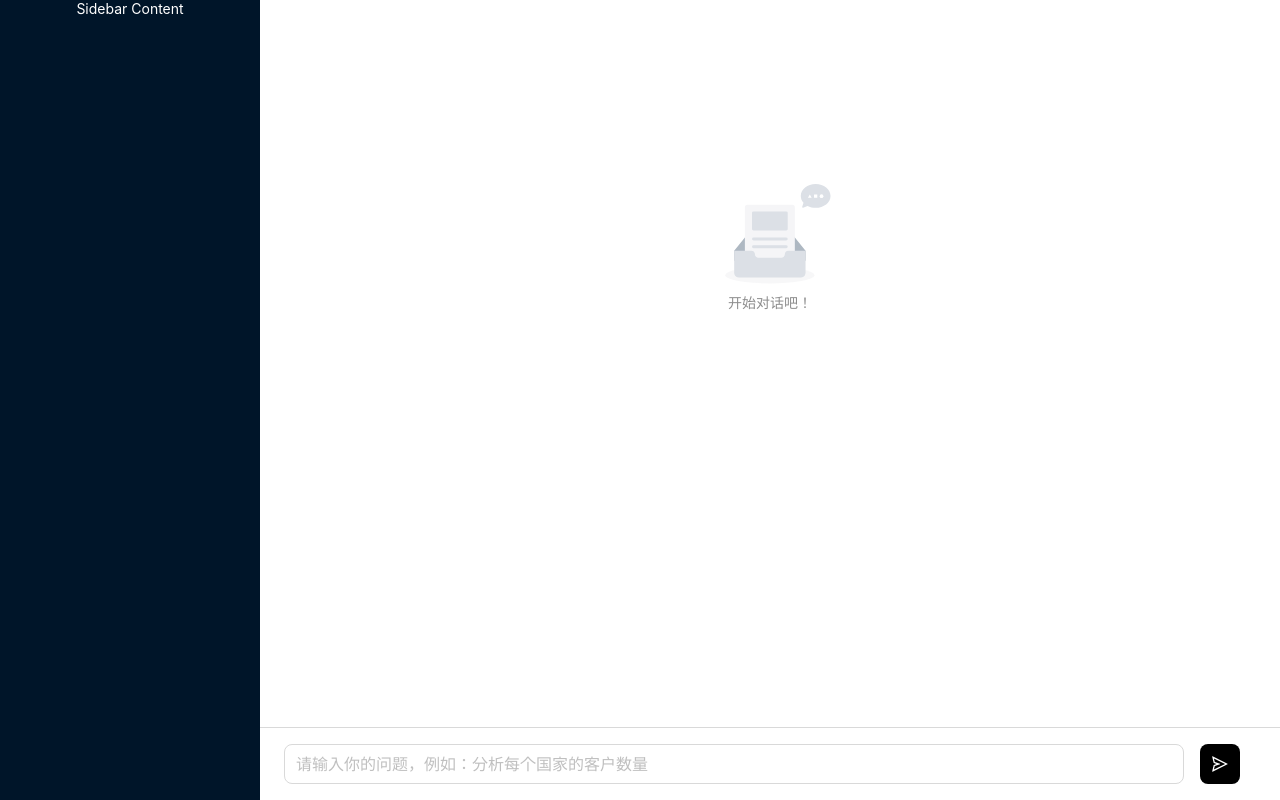
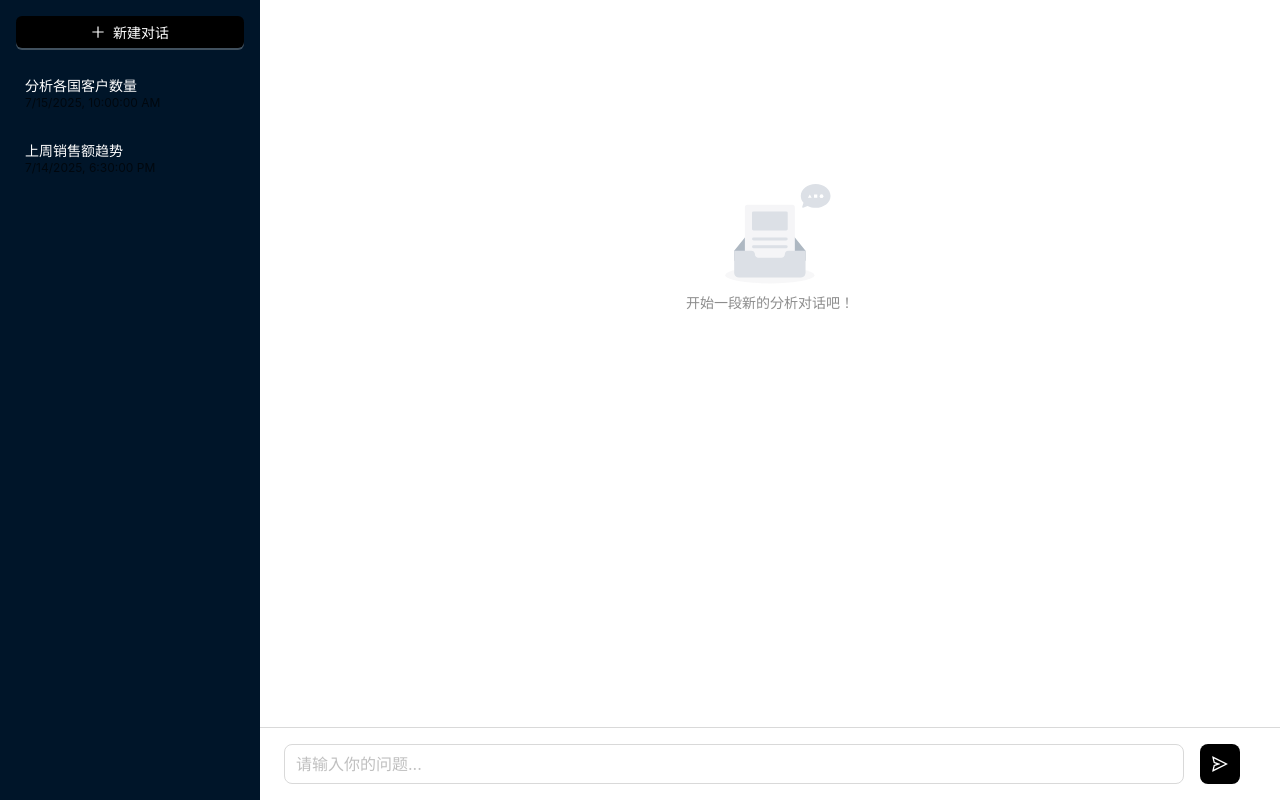
Before and after one commit to LXRL/nexus-agent-ui, a React (Vite) app: page / in a window 1280 px wide. Built offline with nearby package versions, Linux system fonts and the light colour scheme.

Commit message:
feat: 项目 MVP 开发完成

```diff
--- /dev/null
+++ b/src/api/conversationService.ts
@@ -0,0 +1,62 @@
+// src/api/conversationService.ts
+import apiClient from './index';
+import type { Message } from '../types';
+
+// API 文档中定义了获取指定会话历史的接口
+interface ConversationHistoryResponse {
+    id: string;
+    user_id: string;
+    title: string;
+    messages: Array<{
+        id: number;
+        conversation_id: string;
+        role: "user" | "assistant";
+        content: string; // 后端返回的是JSON字符串，前端需要解析
+        created_at: string;
+    }>
+    created_at: string;
+    updated_at: string;
+}
+
+// 获取单个会话的完整历史记录
+export const getConversationHistory = async (convId: string): Promise<Message[]> => {
+    const response = await apiClient.get<ConversationHistoryResponse>(`/conversations/${convId}`);
+
+    // 后端消息的 content 是一个 JSON 字符串，需要解析成我们的 MessageContentBlock[] 结构
+    const parsedMessages: Message[] = response.data.messages.map(msg => {
+        let contentBlocks: MessageContentBlock[] = [];
+        try {
+            // 用户消息的 content 是纯文本
+            if (msg.role === 'user') {
+                contentBlocks = [{ type: 'text', text: msg.content }];
+            } else {
+                // 助手的消息 content 是一个包含完整 AnalysisResult 的 JSON 字符串
+                const parsedContent = JSON.parse(msg.content);
+                // 我们需要从中提取出需要的块
+                if (parsedContent.text_response) {
+                    contentBlocks.push({ type: 'text', text: parsedContent.text_response });
+                }
+                if (parsedContent.sql) {
+                    contentBlocks.push({ type: 'sql', sql: parsedContent.sql });
+                }
+                if (parsedContent.query_result) {
+                    contentBlocks.push({ type: 'table', query_result: parsedContent.query_result });
+                }
+                if (parsedContent.chart_recommendation) {
+                    contentBlocks.push({ type: 'chart', chart_recommendation: parsedContent.chart_recommendation });
+                }
+            }
+        } catch (error) {
+            console.error("Failed to parse message content:", error);
+            contentBlocks = [{ type: 'error', error: '无法解析此条消息内容。' }];
+        }
+
+        return {
+            id: msg.id,
+            role: msg.role,
+            content: contentBlocks,
+        };
+    });
+
+    return parsedMessages;
+};
--- a/src/components/feature/AnalysisResult/ChartBlock.tsx
+++ b/src/components/feature/AnalysisResult/ChartBlock.tsx
@@ -2,7 +2,7 @@
 import React from "react";
 import { Card } from "antd";
 import ReactECharts from "echarts-for-react";
-import { ChartContent, TableContent } from "../../../types";
+import type { ChartContent, TableContent } from "../../../types";
 
 interface Props {
   chartData: ChartContent["chart_recommendation"];
--- a/src/components/feature/AnalysisResult/index.tsx
+++ b/src/components/feature/AnalysisResult/index.tsx
@@ -1,6 +1,10 @@
 // src/components/feature/AnalysisResult/index.tsx
 import React from "react";
-import { Message, MessageContentBlock, TableContent } from "../../../types";
+import type {
+  Message,
+  MessageContentBlock,
+  TableContent,
+} from "../../../types";
 import CodeBlock from "./CodeBlock";
 import TableBlock from "./TableBlock";
 import ChartBlock from "./ChartBlock";
--- a/src/components/layout/AppLayout.tsx
+++ b/src/components/layout/AppLayout.tsx
@@ -2,14 +2,9 @@
 import React from "react";
 import { Layout } from "antd";
 import { Outlet } from "react-router-dom";
+import Sidebar from "./Sidebar"; // 引入 Sidebar 组件
 
 const { Sider, Content } = Layout;
-
-const siderStyle: React.CSSProperties = {
-  textAlign: "center",
-  color: "#fff",
-  backgroundColor: "var(--sidebar-background-color)",
-};
 
 const layoutStyle: React.CSSProperties = {
   minHeight: "100vh",
@@ -18,9 +13,8 @@ const layoutStyle: React.CSSProperties = {
 const AppLayout: React.FC = () => {
   return (
     <Layout style={layoutStyle}>
-      <Sider width="260" style={siderStyle}>
-        {/* 左侧边栏内容，如会话列表，将在这里构建 */}
-        Sidebar Content
+      <Sider width="260">
+        <Sidebar /> {/* 使用 Sidebar 组件替换占位符 */}
       </Sider>
       <Layout>
         <Content>
--- /dev/null
+++ b/src/components/layout/Sidebar.module.css
@@ -0,0 +1,49 @@
+/* src/components/layout/Sidebar.module.css */
+.sidebar {
+  display: flex;
+  flex-direction: column;
+  height: 100%;
+  background-color: var(--sidebar-background-color);
+}
+
+.newChatButton {
+  margin: 16px;
+}
+
+.convList {
+  flex: 1;
+  overflow-y: auto;
+  padding: 0 8px;
+}
+
+.convItem {
+  display: flex;
+  flex-direction: column;
+  padding: 10px 16px;
+  margin-bottom: 8px;
+  border-radius: var(--border-radius-base);
+  cursor: pointer;
+  border: 1px solid transparent;
+  transition: background-color 0.3s;
+}
+
+.convItem:hover {
+  background-color: rgba(255, 255, 255, 0.1);
+}
+
+.convItemActive {
+  border-color: var(--primary-color);
+  background-color: rgba(255, 255, 255, 0.05);
+}
+
+.convTitle {
+  color: #fff;
+  white-space: nowrap;
+  overflow: hidden;
+  text-overflow: ellipsis;
+}
+
+.convDate {
+  color: var(--text-color-secondary);
+  font-size: 12px;
+}
--- /dev/null
+++ b/src/components/layout/Sidebar.tsx
@@ -0,0 +1,55 @@
+// src/components/layout/Sidebar.tsx
+import React from "react";
+import { useSelector, useDispatch } from "react-redux";
+import { Button } from "antd";
+import { PlusOutlined } from "@ant-design/icons";
+import type { RootState, AppDispatch } from "../../store/store";
+import { setActiveConvId } from "../../store/slices/conversationSlice";
+import styles from "./Sidebar.module.css";
+
+const Sidebar: React.FC = () => {
+  const dispatch = useDispatch<AppDispatch>();
+  const { conversations, activeConvId } = useSelector(
+    (state: RootState) => state.conversation
+  );
+
+  const handleNewChat = () => {
+    dispatch(setActiveConvId("new"));
+  };
+
+  const handleSelectConv = (id: string) => {
+    dispatch(setActiveConvId(id));
+  };
+
+  return (
+    <div className={styles.sidebar}>
+      <Button
+        type="primary"
+        icon={<PlusOutlined />}
+        className={styles.newChatButton}
+        onClick={handleNewChat}
+      >
+        新建对话
+      </Button>
+      <div className={styles.convList}>
+        {conversations.map((conv) => (
+          <div
+            key={conv.id}
+            className={`${styles.convItem} ${
+              activeConvId === conv.id ? styles.convItemActive : ""
+            }`}
+            onClick={() => handleSelectConv(conv.id)}
+          >
+            <div className={styles.convTitle}>{conv.title || "新对话"}</div>
+            <div className={styles.convDate}>
+              {new Date(conv.updated_at).toLocaleString()}
+            </div>
+          </div>
+        ))}
+      </div>
+      {/* 未来可以在这里添加用户头像、设置等 */}
+    </div>
+  );
+};
+
+export default Sidebar;
--- a/src/pages/Chat/index.tsx
+++ b/src/pages/Chat/index.tsx
@@ -1,29 +1,67 @@
 // src/pages/Chat/index.tsx
 import React, { useState, useRef, useEffect } from "react";
-import { useSelector } from "react-redux";
-import { Input, Button, Form, Spin, Avatar, Empty } from "antd";
+import { useSelector, useDispatch } from "react-redux";
+import {
+  Input,
+  Button,
+  Form,
+  Spin,
+  Avatar,
+  Empty,
+  message as antdMessage,
+} from "antd";
 import { SendOutlined, UserOutlined, RobotOutlined } from "@ant-design/icons";
-import { type RootState } from "../../store/store";
-import { type Message, type MessageContentBlock } from "../../types";
+import type { RootState, AppDispatch } from "../../store/store";
+import type { Message, MessageContentBlock } from "../../types";
+import {
+  setActiveConvId,
+  updateConversation,
+} from "../../store/slices/conversationSlice";
+import { getConversationHistory } from "../../api/conversationService";
 import AnalysisResult from "../../components/feature/AnalysisResult";
 import styles from "./Chat.module.css";
 
 const ChatPage: React.FC = () => {
   const [form] = Form.useForm();
-  const userId = useSelector((state: RootState) => state.auth.userId);
+  const dispatch = useDispatch<AppDispatch>();
+  const activeConvId = useSelector(
+    (state: RootState) => state.conversation.activeConvId
+  );
+
   const [messages, setMessages] = useState<Message[]>([]);
   const [isLoading, setIsLoading] = useState(false);
-  const [convId, setConvId] = useState("new"); // 'new' 用于开启新对话
   const messagesEndRef = useRef<HTMLDivElement>(null);
 
+  // Effect to scroll to bottom of messages
   useEffect(() => {
     messagesEndRef.current?.scrollIntoView({ behavior: "smooth" });
   }, [messages]);
 
+  // Effect to handle conversation switching
+  useEffect(() => {
+    const loadConversation = async () => {
+      if (activeConvId === "new") {
+        setMessages([]);
+        form.resetFields();
+      } else {
+        setIsLoading(true);
+        try {
+          const historyMessages = await getConversationHistory(activeConvId);
+          setMessages(historyMessages);
+        } catch (error) {
+          antdMessage.error("加载会话历史失败！");
+          setMessages([]);
+        } finally {
+          setIsLoading(false);
+        }
+      }
+    };
+    loadConversation();
+  }, [activeConvId]);
+
   const handleSendMessage = async ({ question }: { question: string }) => {
-    if (!question.trim()) return;
+    if (!question?.trim()) return;
 
-    // 1. 添加用户消息到列表
     const userMessage: Message = {
       id: Date.now().toString(),
       role: "user",
@@ -33,7 +71,6 @@ const ChatPage: React.FC = () => {
     form.resetFields();
     setIsLoading(true);
 
-    // 2. 准备并添加一个空的助手消息，用于后续填充
     const assistantMessageId = (Date.now() + 1).toString();
     const initialAssistantMessage: Message = {
       id: assistantMessageId,
@@ -42,26 +79,41 @@ const ChatPage: React.FC = () => {
     };
     setMessages((prev) => [...prev, initialAssistantMessage]);
 
-    // 3. 建立 SSE 连接
+    const currentConvId = activeConvId;
     const query = encodeURIComponent(question);
-    const url = `http://localhost:8080/api/v1/conversations/${convId}/messages/stream?question=${query}`;
-    const eventSource = new EventSource(url, { withCredentials: true }); // withCredentials can be omitted if not needed
+    const url = `http://localhost:8080/api/v1/conversations/${currentConvId}/messages/stream?question=${query}`;
+    const eventSource = new EventSource(url); // Removed withCredentials as it's not standard for SSE unless CORS is configured for it
 
-    let fullTableData: any = null;
+    let newConvId: string | null = null;
+    let newConvTitle: string | null = null;
 
     eventSource.onmessage = (event) => {
       const data = JSON.parse(event.data);
       const { type, payload } = data;
 
-      // 如果是第一次接收到消息，设置新的会话ID
-      // (这个逻辑需要和后端确认，通常ID会在第一个事件或header中返回)
-      // if (type === 'start' && payload.conversation_id) {
-      //   setConvId(payload.conversation_id);
-      // }
+      // 假设后端在 'start' 事件中返回新会话ID和标题
+      if (type === "start" && payload) {
+        const parsedPayload = JSON.parse(payload);
+        if (parsedPayload.conversation_id && currentConvId === "new") {
+          newConvId = parsedPayload.conversation_id;
+          newConvTitle = parsedPayload.title || question.substring(0, 20); // Use a part of question as title if not provided
+        }
+      }
 
       if (type === "done") {
         eventSource.close();
         setIsLoading(false);
+        // 如果这是一个新创建的会话, 更新store
+        if (newConvId && newConvTitle) {
+          dispatch(
+            updateConversation({
+              id: newConvId,
+              title: newConvTitle,
+              updated_at: new Date().toISOString(),
+            })
+          );
+          dispatch(setActiveConvId(newConvId));
+        }
         return;
       }
 
@@ -73,7 +125,6 @@ const ChatPage: React.FC = () => {
       setMessages((prev) =>
         prev.map((msg) => {
           if (msg.id === assistantMessageId) {
-            // 对于'text'类型，我们追加内容而不是创建新块
             if (newBlock.type === "text") {
               const lastContent = msg.content[msg.content.length - 1];
               if (lastContent && lastContent.type === "text") {
@@ -81,7 +132,6 @@ const ChatPage: React.FC = () => {
                 return { ...msg };
               }
             }
-            // 否则，添加一个新内容块
             return { ...msg, content: [...msg.content, newBlock] };
           }
           return msg;
@@ -109,8 +159,11 @@ const ChatPage: React.FC = () => {
   return (
     <div className={styles.chatPage}>
       <div className={styles.messagesContainer}>
-        {messages.length === 0 ? (
-          <Empty description="开始对话吧！" style={{ marginTop: "20vh" }} />
+        {messages.length === 0 && !isLoading ? (
+          <Empty
+            description="开始一段新的分析对话吧！"
+            style={{ marginTop: "20vh" }}
+          />
         ) : (
           messages.map((msg) => (
             <div
@@ -139,7 +192,9 @@ const ChatPage: React.FC = () => {
             </div>
           ))
         )}
-        {isLoading && <Spin style={{ alignSelf: "center", marginTop: 12 }} />}
+        {isLoading && (
+          <Spin style={{ position: "absolute", top: "50%", left: "50%" }} />
+        )}
         <div ref={messagesEndRef} />
       </div>
       <div className={styles.inputArea}>
@@ -152,7 +207,7 @@ const ChatPage: React.FC = () => {
           <Form.Item name="question" style={{ flex: 1 }}>
             <Input
               size="large"
-              placeholder="请输入你的问题，例如：分析每个国家的客户数量"
+              placeholder="请输入你的问题..."
               disabled={isLoading}
             />
           </Form.Item>
--- /dev/null
+++ b/src/store/slices/conversationSlice.ts
@@ -0,0 +1,46 @@
+// src/store/slices/conversationSlice.ts
+import type { PayloadAction } from '@reduxjs/toolkit';
+import { createSlice } from '@reduxjs/toolkit';
+import type { ConversationMeta } from '../../types';
+
+interface ConversationState {
+    conversations: ConversationMeta[];
+    activeConvId: string; // 'new' 或 具体的会话ID
+}
+
+const initialState: ConversationState = {
+    // 模拟一些初始会话数据
+    conversations: [
+        { id: 'conv-abc-123', title: '分析各国客户数量', updated_at: '2025-07-15T10:00:00Z' },
+        { id: 'conv-def-456', title: '上周销售额趋势', updated_at: '2025-07-14T18:30:00Z' },
+    ],
+    activeConvId: 'new',
+};
+
+const conversationSlice = createSlice({
+    name: 'conversation',
+    initialState,
+    reducers: {
+        setConversations(state, action: PayloadAction<ConversationMeta[]>) {
+            state.conversations = action.payload;
+        },
+        addConversation(state, action: PayloadAction<ConversationMeta>) {
+            state.conversations.unshift(action.payload);
+        },
+        setActiveConvId(state, action: PayloadAction<string>) {
+            state.activeConvId = action.payload;
+        },
+        updateConversation(state, action: PayloadAction<ConversationMeta>) {
+            const index = state.conversations.findIndex(c => c.id === action.payload.id);
+            if (index !== -1) {
+                state.conversations[index] = action.payload;
+            } else {
+                // 如果不存在，则添加到列表顶部
+                state.conversations.unshift(action.payload);
+            }
+        }
+    },
+});
+
+export const { setConversations, addConversation, setActiveConvId, updateConversation } = conversationSlice.actions;
+export default conversationSlice.reducer;
--- a/src/store/store.ts
+++ b/src/store/store.ts
@@ -1,11 +1,12 @@
 // src/store/store.ts
 import { configureStore } from '@reduxjs/toolkit';
 import authReducer from './slices/authSlice';
+import conversationReducer from './slices/conversationSlice'; // 引入新的 reducer
 
 export const store = configureStore({
     reducer: {
         auth: authReducer,
-        // 未来在这里添加其他 slice, e.g. conversation: conversationReducer
+        conversation: conversationReducer, // 注册 reducer
     },
 });
 
```
Also changed, not shown: src/types/index.ts (+11 -2 lines).
